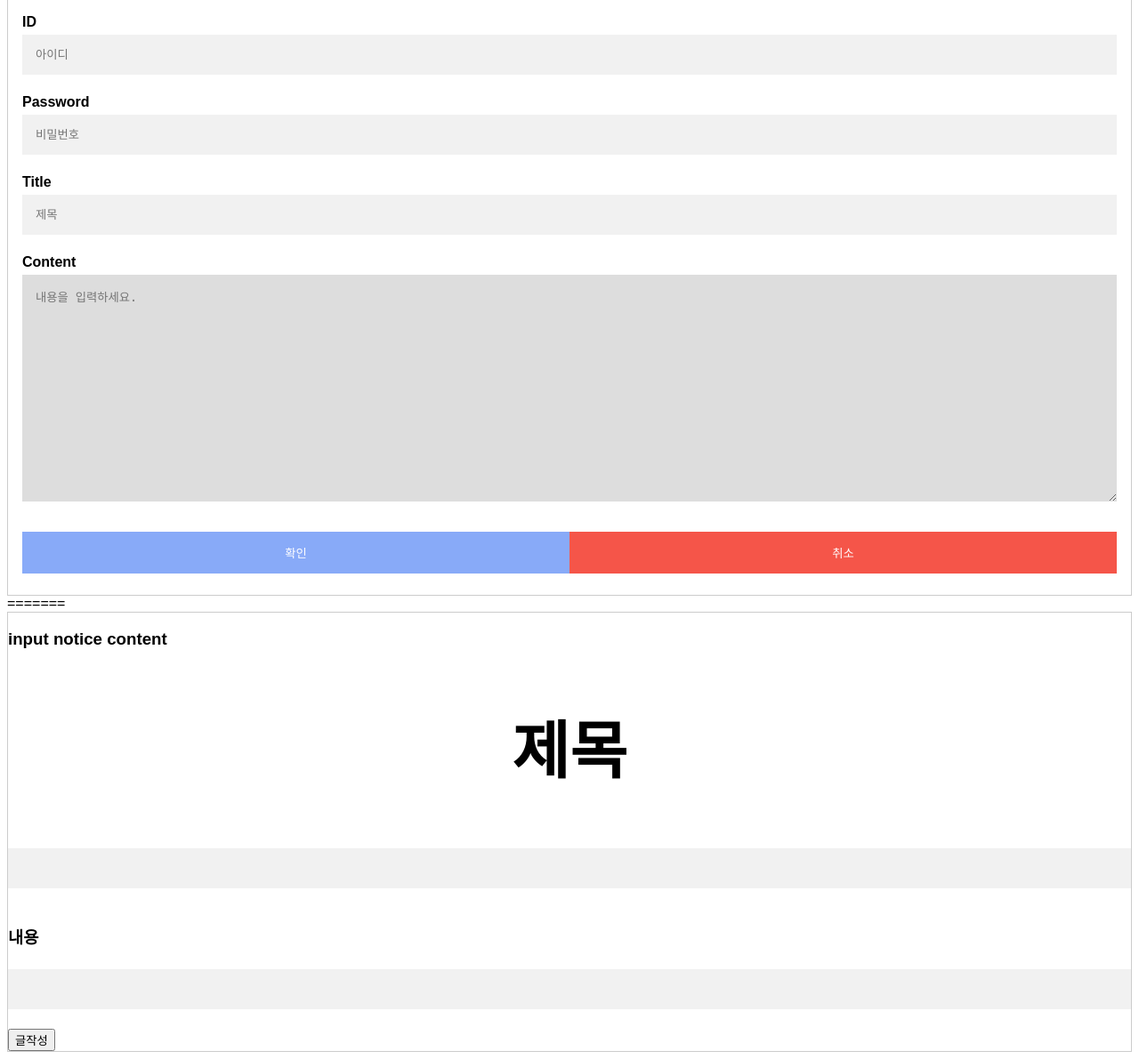
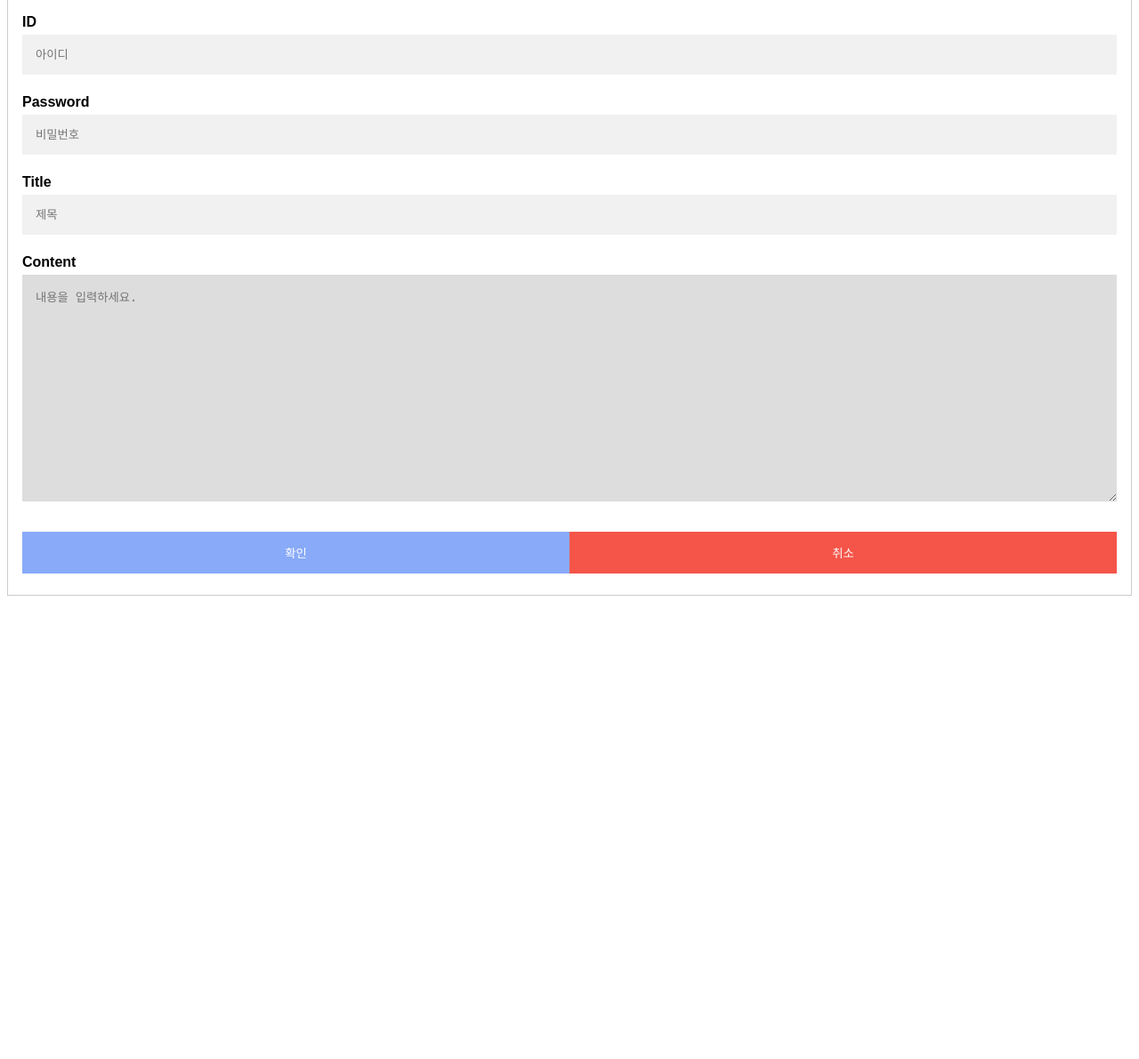
Before and after one commit to sumiini/hantor-project, a PHP site: page /write.php in a window 1280 px wide. Shown: the part 265-1456 px from the top of the page at 89% size. After the commit the page ends 935 px from the top, so only its background shows below. Run offline with PHP 8.4, Linux system fonts and the light colour scheme.

Commit message:
update notice

```diff
--- a/noticemain.php
+++ b/noticemain.php
@@ -77,7 +77,6 @@
         </table>
         <input type="button" value="글쓰기" onclick="location='write.php'" style='float: right'>
 
-
         </section>
 
 
--- a/write.php
+++ b/write.php
@@ -35,33 +35,3 @@
         </form>
     </body>
 </html>
-=======
-<html>
-   <meta charset="utf-8">
-
-   <section >
-
-          <form name="add_notice" method="POST" action="notice.php">
-            <section id="noticeTable">
-            <h1>input notice content</h1>
-
-                <div>
-                    <h2>제목</h2>
-                    <input type="text" size="100" name="title">
-
-                </div>
-
-                <div>
-                    <h3>내용</h3>
-                    <input type="text" size="100" name="content">
-
-                </div>
-
-            <input type=submit value="글작성" onclick="location='noticemain.php'">
-          </form>
-
-
-        </section>
-
-
-</html>
```
